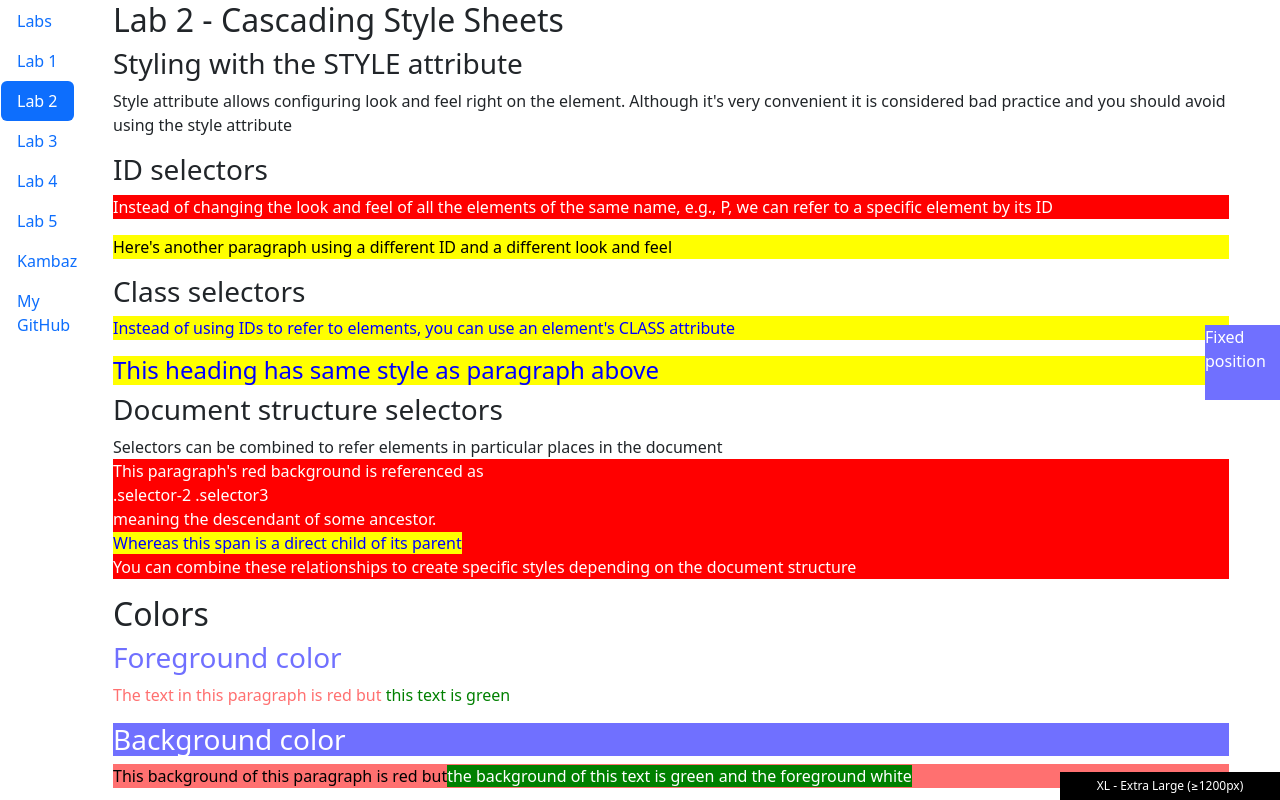
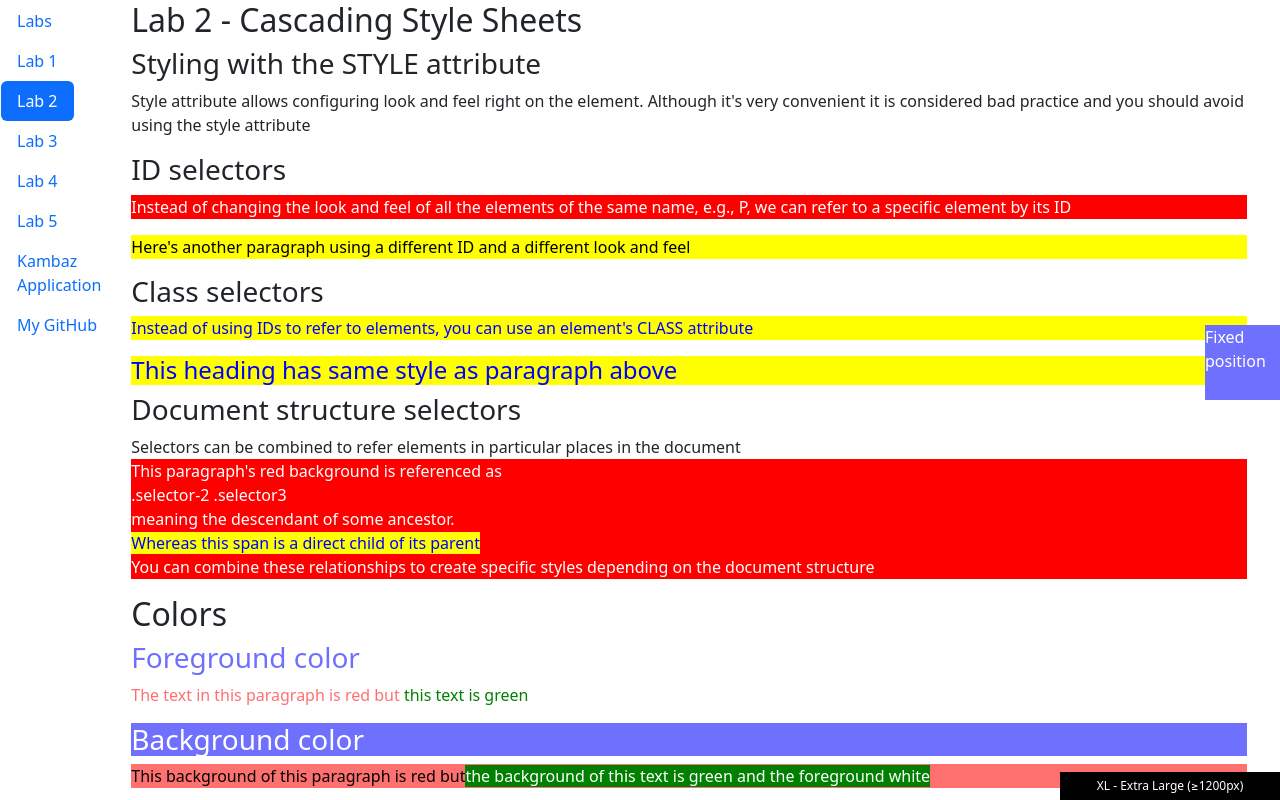
Before and after one commit to PranavGupta26/kambaz-next-js, a Next.js app: page /Labs/Lab2 in a window 1280 px wide. Shown: the top 800 px of the page. Built offline with nearby package versions, Linux system fonts and the light colour scheme.

Commit message:
newnewnew

```diff
--- a/app/Labs/TOC.tsx
+++ b/app/Labs/TOC.tsx
@@ -63,7 +63,7 @@ export default function TOC() {
       </NavItem>
       <NavItem>
         <NavLink href="/" as={Link}>
-          Kambaz
+          Kambaz Application
         </NavLink>
       </NavItem>
       <NavItem>
```
